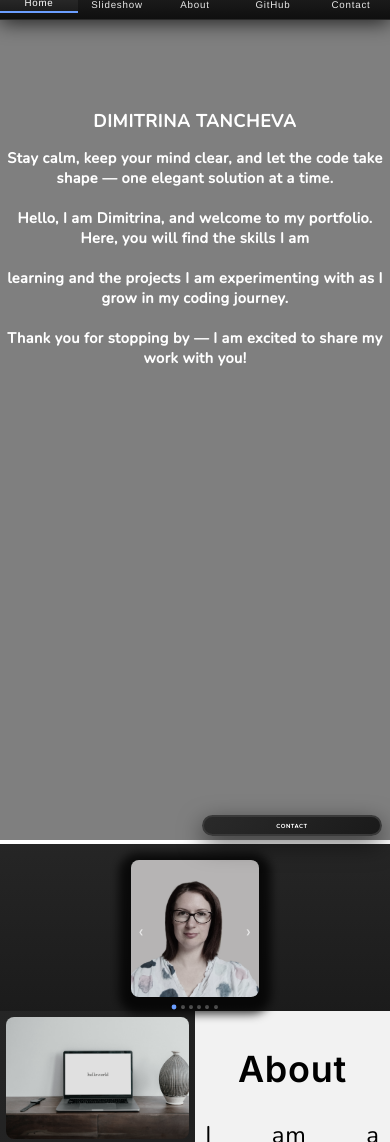
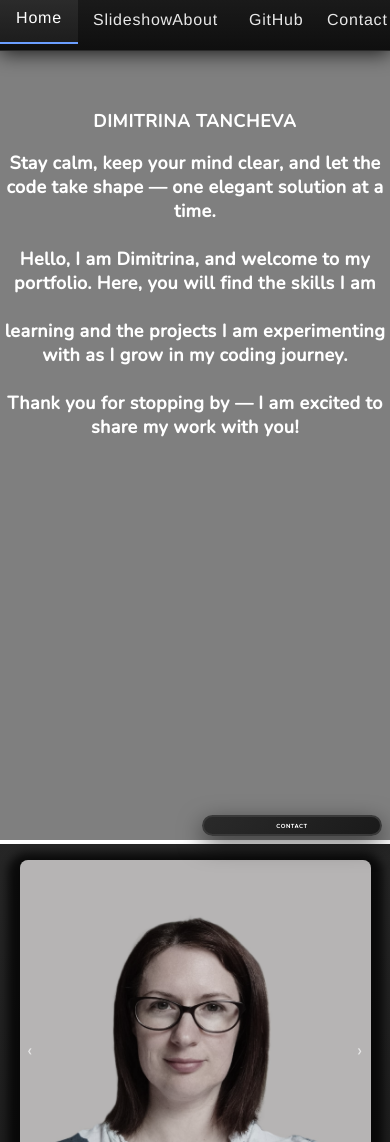
Before and after one commit to DimitrinaT/portfolio, a plain HTML site: page index.html in a window 390 px wide. Shown: the top 1142 px of the page. Drawn offline with nearby package versions, Linux system fonts and the light colour scheme.

Commit message:
Added changes for mobile responsiveness

```diff
--- a/stylesheet/portfolio.css
+++ b/stylesheet/portfolio.css
@@ -600,4 +600,26 @@ button:hover, .form-container .btn:hover {
         margin-top: 0;
     }
 }
+
+/* MOBILE FIX */
+@media screen and (max-width: 768px) {
+    .Column_1, .Column_2 {
+        width: 100% !important;
+        height: auto !important;
+        float: none;
+    }
+
+    #Slideshow_Container {
+        width: 90vw !important;
+    }
+
+    .Video_Text p {
+        font-size: 18px !important;
+    }
+
+    .Navbar a {
+        font-size: 16px !important;
+        padding: 15px !important;
+    }
+}
 /***** End of Media Query Section *****/
```
